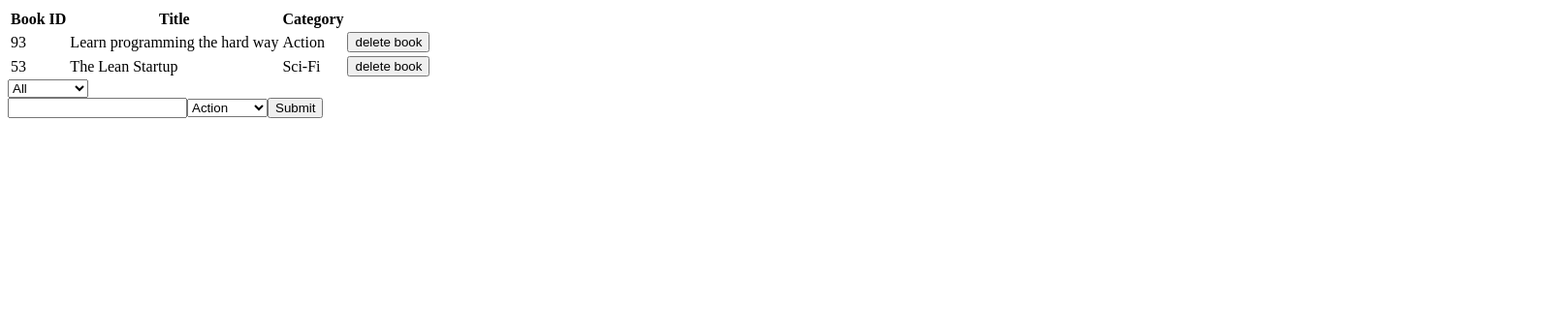
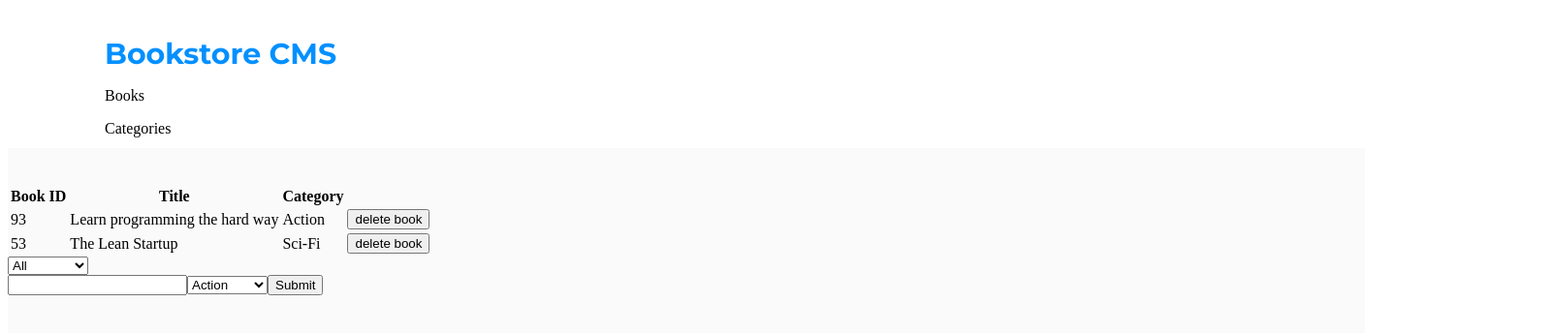
Before and after one commit to AshakaE/cms-books, a React (Create React App) app: page / in a window 1280 px wide. Shown: the top 344 px of the page at 97% size, 1607 px wide, since content can reach past the window. Built offline with nearby package versions, Linux system fonts and the light colour scheme.

Commit message:
Create background styling

```diff
--- a/src/App.css
+++ b/src/App.css
@@ -1,39 +1,36 @@
-.App {
-  text-align: center;
+@import url('https://fonts.googleapis.com/css2?family=Montserrat:wght@400;700&display=swap');
+.center {
+  margin: 0 auto;
 }
 
-.App-logo {
-  height: 40vmin;
-  pointer-events: none;
+.panel-bg {
+  width: 1400px;
+  height: 1097px;
+  margin: 0 40px 65px 0;
+  padding: 0 0 794px;
+  border-radius: 4px;
+  box-shadow: 0 0 60px 0 var(--black-5);
+  background-color: #fafafa;
 }
 
-@media (prefers-reduced-motion: no-preference) {
-  .App-logo {
-    animation: App-logo-spin infinite 20s linear;
-  }
+.panel-head {
+  width: 1400px;
+  height: 95px;
+  margin: 0 0 38px;
+  padding: 23px 99px 27px 100px;
+  background-color: white;
 }
 
-.App-header {
-  background-color: #282c34;
-  min-height: 100vh;
-  display: flex;
-  flex-direction: column;
-  align-items: center;
-  justify-content: center;
-  font-size: calc(10px + 2vmin);
-  color: white;
+.Bookstore-CMS {
+  width: 240px;
+  height: 37px;
+  margin: 6px 47px 2px 0;
+  font-family: Montserrat;
+  font-size: 30px;
+  font-weight: bold;
+  font-stretch: normal;
+  font-style: normal;
+  line-height: normal;
+  letter-spacing: normal;
+  color: #0290ff;
 }
-
-.App-link {
-  color: #61dafb;
-}
-
-@keyframes App-logo-spin {
-  from {
-    transform: rotate(0deg);
-  }
-
-  to {
-    transform: rotate(360deg);
-  }
-}
--- a/src/components/App.js
+++ b/src/components/App.js
@@ -1,9 +1,15 @@
 import React from 'react';
 import BooksForm from '../containers/BooksForm';
 import BooksList from '../containers/BooksList';
+import '../App.css';
 
 const App = () => (
-  <div>
+  <div className="panel-bg center">
+    <div className="panel-head">
+      <h1 className="Bookstore-CMS">Bookstore CMS</h1>
+      <p>Books</p>
+      <p>Categories</p>
+    </div>
     <BooksList />
     <BooksForm />
   </div>
```
